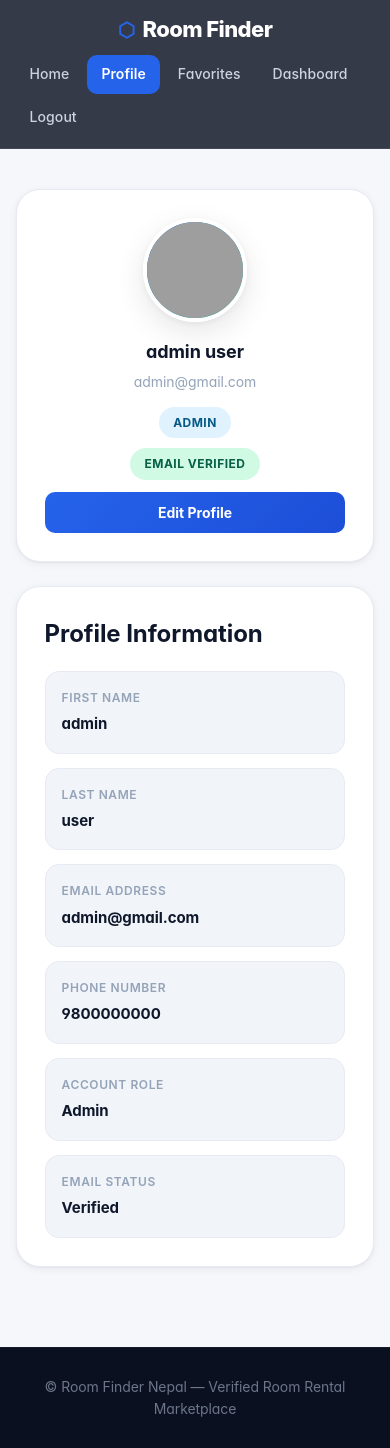
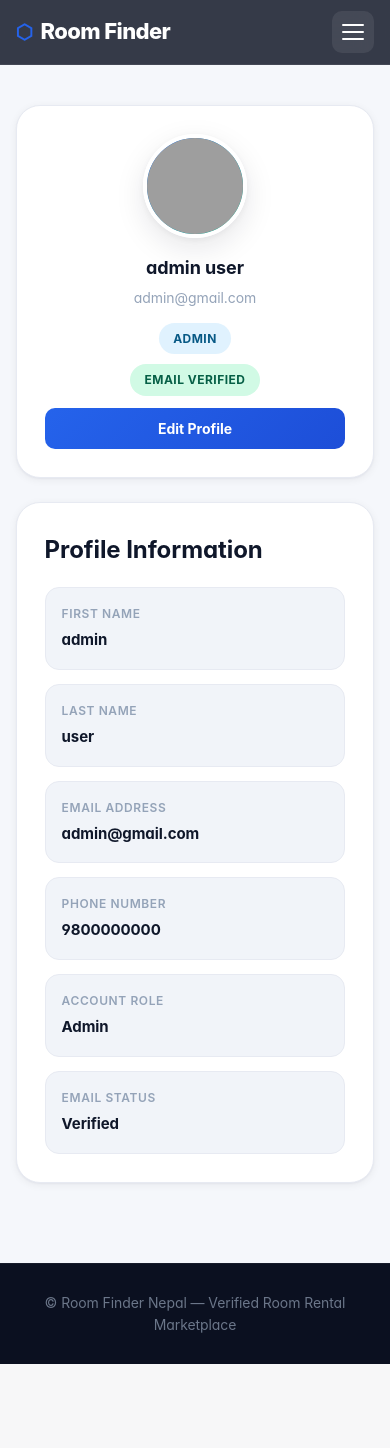
Before and after one commit to grgsaugat11/room-finder-nepal-django, a Django app: page /accounts/profile/ in a window 390 px wide. After the commit the page ends 1364 px from the top, so only its background shows below. Run offline with Django 5.2, Linux system fonts and the light colour scheme; a user stored in the database is signed in; grey boxes are pictures that could not be loaded.

Commit message:
Implement hamburger navigation for mobile view

```diff
--- a/static/css/style.css
+++ b/static/css/style.css
@@ -204,6 +204,44 @@ img {
   color: #ffffff;
   background: var(--primary);
   font-weight: 600;
+}
+
+/* =========================
+   HAMBURGER NAV
+========================= */
+
+.hamburger-btn {
+  display: none;
+  width: 42px;
+  height: 42px;
+  border: none;
+  border-radius: var(--r-sm);
+  background: rgba(255, 255, 255, 0.08);
+  cursor: pointer;
+  align-items: center;
+  justify-content: center;
+  flex-direction: column;
+  gap: 5px;
+}
+
+.hamburger-btn span {
+  width: 22px;
+  height: 2px;
+  background: #ffffff;
+  border-radius: var(--r-pill);
+  transition: transform 0.22s ease, opacity 0.22s ease;
+}
+
+.hamburger-btn.active span:nth-child(1) {
+  transform: translateY(7px) rotate(45deg);
+}
+
+.hamburger-btn.active span:nth-child(2) {
+  opacity: 0;
+}
+
+.hamburger-btn.active span:nth-child(3) {
+  transform: translateY(-7px) rotate(-45deg);
 }
 
 /* =========================
@@ -3152,12 +3190,44 @@ img {
   }
 }
 
-@media (max-width: 600px) {
+@media (max-width: 760px) {
   .nav-content {
+    position: relative;
+    height: 64px;
+    padding: 0;
+    flex-direction: row;
+  }
+
+  .hamburger-btn {
+    display: flex;
+  }
+
+  .navbar nav {
+    position: absolute;
+    top: 64px;
+    left: 0;
+    right: 0;
+
+    display: none;
     flex-direction: column;
-    gap: 8px;
-    height: auto;
-    padding: 12px 0;
+    gap: 6px;
+
+    background: rgba(19, 15, 42, 0.98);
+    border: 1px solid rgba(255, 255, 255, 0.08);
+    border-top: none;
+    border-radius: 0 0 var(--r-lg) var(--r-lg);
+
+    padding: 14px;
+    box-shadow: var(--shadow-lg);
+  }
+
+  .navbar nav.show {
+    display: flex;
+  }
+
+  .navbar nav a {
+    width: 100%;
+    padding: 12px 14px;
   }
 
   .search-box {
--- a/static/js/main.js
+++ b/static/js/main.js
@@ -227,3 +227,24 @@ document.addEventListener('DOMContentLoaded', function () {
         }
     });
 });
+
+document.addEventListener('DOMContentLoaded', function () {
+    const hamburgerBtn = document.getElementById('hamburger-btn');
+    const mainNav = document.getElementById('main-nav');
+
+    if (!hamburgerBtn || !mainNav) {
+        return;
+    }
+
+    hamburgerBtn.addEventListener('click', function () {
+        hamburgerBtn.classList.toggle('active');
+        mainNav.classList.toggle('show');
+    });
+
+    mainNav.querySelectorAll('a').forEach(function (link) {
+        link.addEventListener('click', function () {
+            hamburgerBtn.classList.remove('active');
+            mainNav.classList.remove('show');
+        });
+    });
+});
--- a/templates/base.html
+++ b/templates/base.html
@@ -14,7 +14,13 @@
     <div class="container nav-content">
         <a href="{% url 'home' %}" class="logo">Room Finder</a>
 
-        <nav>
+        <button type="button" class="hamburger-btn" id="hamburger-btn" aria-label="Toggle navigation">
+            <span></span>
+            <span></span>
+            <span></span>
+        </button>
+
+        <nav id="main-nav">
             <a href="{% url 'home' %}"
                class="{% if request.resolver_match.url_name == 'home' %}active-nav{% endif %}">
                 Home
```
Also changed, not shown: db.sqlite3.
